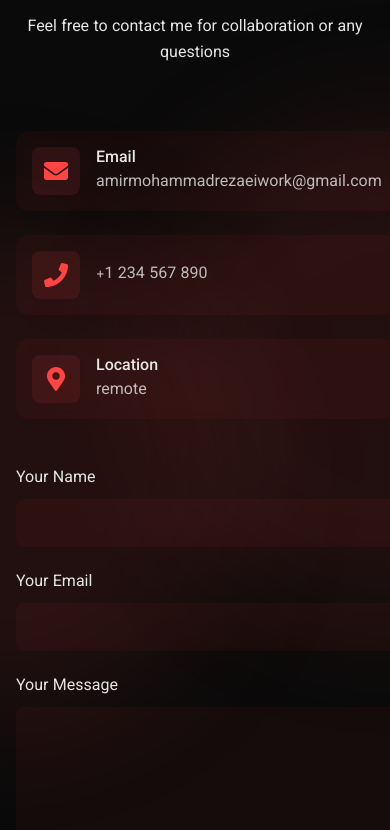
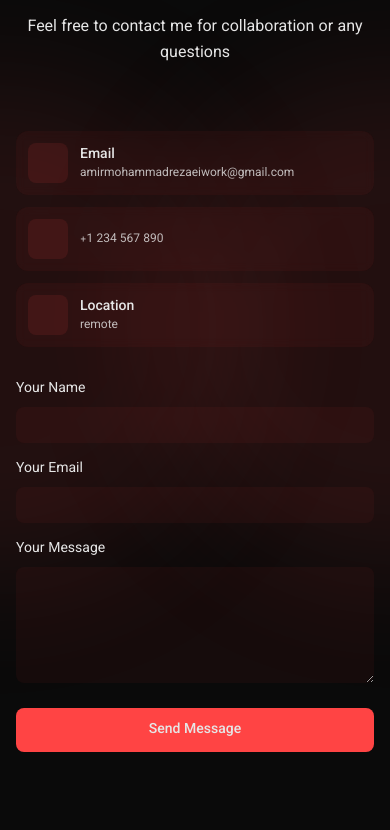
Before and after one commit to amircode1/personalWeb, a React (Vite) app: page / in a window 390 px wide. Shown: the part 5400-6230 px from the top of the page. Built offline with nearby package versions, Linux system fonts and the light colour scheme.

Commit message:
done 0.0.7

```diff
--- a/src/components/Contact.jsx
+++ b/src/components/Contact.jsx
@@ -116,31 +116,31 @@ const Contact = () => {
             </motion.p>
           </div>
 
-          <div className="grid lg:grid-cols-2 gap-12">
+          <div className="grid grid-cols-1 lg:grid-cols-2 gap-8 md:gap-12">
             {/* Contact Info */}
             <motion.div
               initial={{ opacity: 0, x: -50 }}
               whileInView={{ opacity: 1, x: 0 }}
               viewport={{ once: true }}
               transition={{ duration: 0.5, delay: 0.2 }}
-              className="space-y-8"
+              className="space-y-4 md:space-y-8"
             >
-              <div className="space-y-6">
+              <div className="space-y-3 md:space-y-6">
                 {contactInfo.map((info) => (
                   <motion.a
                     key={info.title}
                     href={info.href}
                     whileHover={{ scale: 1.02 }}
-                    className="flex items-center gap-4 p-4 rounded-xl bg-accent/5 backdrop-blur-sm hover:bg-accent/10 transition-colors"
+                    className="flex w-full items-center gap-3 md:gap-4 p-3 md:p-4 rounded-xl bg-accent/5 backdrop-blur-sm hover:bg-accent/10 transition-colors"
                   >
-                    <div className="w-12 h-12 bg-accent/10 rounded-lg flex items-center justify-center text-accent">
-                      {info.icon}
+                    <div className="w-10 md:w-12 h-10 md:h-12 bg-accent/10 rounded-lg flex items-center justify-center text-accent flex-shrink-0">
+                      <span className="text-lg md:text-2xl">{info.icon.props.children}</span>
                     </div>
-                    <div>
-                      <h3 className="text-text-light font-medium">
+                    <div className="min-w-0 flex-1">
+                      <h3 className="text-text-light font-medium text-sm md:text-base">
                         {t(`contact.${info.title}`)}
                       </h3>
-                      <p className="text-text-light/80">{info.value}</p>
+                      <p className="text-text-light/80 text-xs md:text-sm break-words">{info.value}</p>
                     </div>
                   </motion.a>
                 ))}
@@ -154,9 +154,9 @@ const Contact = () => {
               viewport={{ once: true }}
               transition={{ duration: 0.5, delay: 0.4 }}
             >
-              <form ref={form} onSubmit={handleSubmit} className="space-y-6">
+              <form ref={form} onSubmit={handleSubmit} className="space-y-4 md:space-y-6">
                 <div>
-                  <label htmlFor="from_name" className="block text-text-light mb-2">
+                  <label htmlFor="from_name" className="block text-text-light mb-2 text-sm md:text-base">
                     {t('contact.form.name')}
                   </label>
                   <input
@@ -165,12 +165,12 @@ const Contact = () => {
                     value={formData.name}
                     onChange={handleChange}
                     required
-                    className="w-full px-4 py-3 bg-accent/5 rounded-lg text-text-light placeholder-text-light/50"
+                    className="w-full px-3 md:px-4 py-2 md:py-3 bg-accent/5 rounded-lg text-text-light placeholder-text-light/50 text-sm md:text-base"
                   />
                 </div>
 
                 <div>
-                  <label htmlFor="to_email" className="block text-text-light mb-2">
+                  <label htmlFor="to_email" className="block text-text-light mb-2 text-sm md:text-base">
                     {t('contact.form.email')}
                   </label>
                   <input
@@ -179,12 +179,12 @@ const Contact = () => {
                     value={formData.email}
                     onChange={handleChange}
                     required
-                    className="w-full px-4 py-3 bg-accent/5 rounded-lg text-text-light placeholder-text-light/50"
+                    className="w-full px-3 md:px-4 py-2 md:py-3 bg-accent/5 rounded-lg text-text-light placeholder-text-light/50 text-sm md:text-base"
                   />
                 </div>
 
                 <div>
-                  <label htmlFor="message" className="block text-text-light mb-2">
+                  <label htmlFor="message" className="block text-text-light mb-2 text-sm md:text-base">
                     {t('contact.form.message')}
                   </label>
                   <textarea
@@ -193,14 +193,14 @@ const Contact = () => {
                     onChange={handleChange}
                     required
                     rows="5"
-                    className="w-full px-4 py-3 bg-accent/5 rounded-lg text-text-light placeholder-text-light/50"
+                    className="w-full px-3 md:px-4 py-2 md:py-3 bg-accent/5 rounded-lg text-text-light placeholder-text-light/50 text-sm md:text-base"
                   ></textarea>
                 </div>
 
                 <button
                   type="submit"
                   disabled={isSending}
-                  className="w-full px-8 py-4 bg-accent text-text-light rounded-lg"
+                  className="w-full px-6 md:px-8 py-3 md:py-4 bg-accent text-text-light rounded-lg text-sm md:text-base font-medium"
                 >
                   {isSending ? t('contact.form.sending') : t('contact.form.submit')}
                 </button>
```
